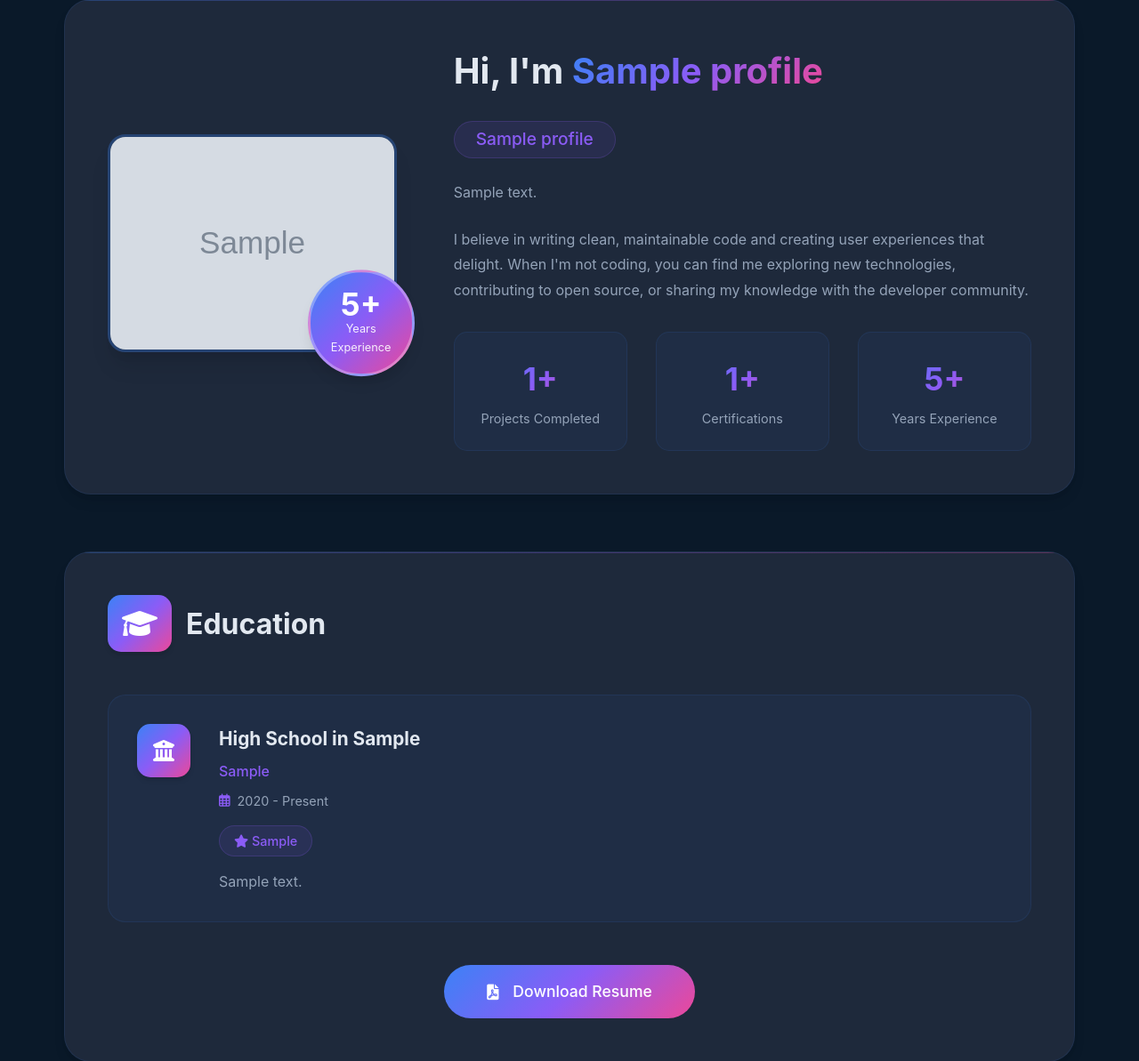
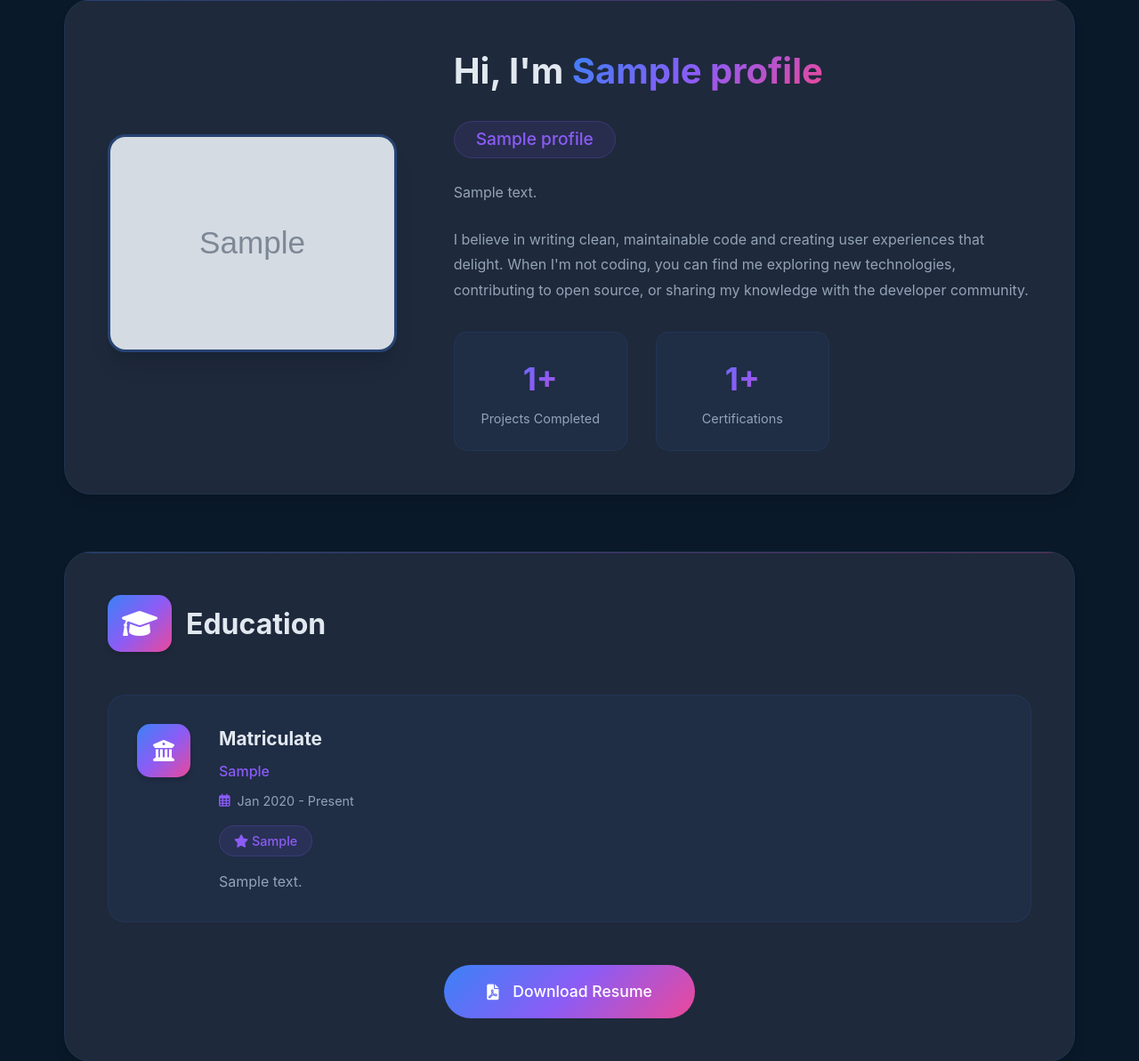
Before and after one commit to shambhavik02/portfolio-project-, a Django app: page /about/ in a window 1280 px wide. Shown: the part 429-1622 px from the top of the page at 89% size. Run offline with Django 5.2, Linux system fonts and the light colour scheme; tables that the repository leaves empty hold one stand-in row (values such as "Sample post"); grey boxes marked "Sample" are stand-in pictures.

Commit message:
update portfolio

```diff
--- a/portfolio_project/main/models.py
+++ b/portfolio_project/main/models.py
@@ -95,17 +95,17 @@ class Certificate(models.Model):
 
 class Education(models.Model):
     DEGREE_CHOICES = [
-        ('high_school', 'High School'),
+        ('matriculate', 'Matriculate'),
+        ('intermediate', 'Intermediate'),
         ('bachelor', 'Bachelor\'s Degree'),
         ('master', 'Master\'s Degree'),
         ('phd', 'PhD'),
         ('diploma', 'Diploma'),
-        ('certificate', 'Certificate'),
     ]
 
     institution = models.CharField(max_length=200)
     degree = models.CharField(max_length=100, choices=DEGREE_CHOICES)
-    field_of_study = models.CharField(max_length=200)
+    field_of_study = models.CharField(max_length=200, blank = True, null = True)
     institution_logo = models.ImageField(upload_to='education/', blank=True, null=True)
     start_date = models.DateField()
     end_date = models.DateField(null=True, blank=True)
@@ -115,7 +115,9 @@ class Education(models.Model):
     order = models.IntegerField(default=0)
 
     def __str__(self):
-        return f"{self.degree} in {self.field_of_study}"
+        if self.field_of_study:
+            return f"{self.degree} in {self.field_of_study}"
+        return self.get_degree_display()
 
     class Meta:
         ordering = ['-start_date']
--- a/portfolio_project/main/views.py
+++ b/portfolio_project/main/views.py
@@ -27,7 +27,6 @@ def about(request):
     profile = Profile.objects.first()
     educations = Education.objects.all()
 
-    # Calculate total experience years (example)
     total_projects = Project.objects.count()
     total_certificates = Certificate.objects.count()
 
--- a/portfolio_project/templates/admin_dashboard/education_add.html
+++ b/portfolio_project/templates/admin_dashboard/education_add.html
@@ -219,18 +219,18 @@
                 <label for="degree">Degree *</label>
                 <select id="degree" name="degree" class="form-control" required>
                     <option value="">Select Degree</option>
-                    <option value="high_school">High School</option>
+                    <option value="matriculate">Matriculate</option>
+                    <option value="intermediate">Intermediate</option>
                     <option value="bachelor">Bachelor's Degree</option>
                     <option value="master">Master's Degree</option>
                     <option value="phd">PhD</option>
                     <option value="diploma">Diploma</option>
-                    <option value="certificate">Certificate</option>
                 </select>
             </div>
 
             <div class="form-group">
                 <label for="field_of_study">Field of Study *</label>
-                <input type="text" id="field_of_study" name="field_of_study" class="form-control" placeholder="e.g., Computer Science" required>
+                <input type="text" id="field_of_study" name="field_of_study" class="form-control" placeholder="e.g., Computer Science">
             </div>
 
             <div class="form-group">
--- a/portfolio_project/templates/admin_dashboard/education_edit.html
+++ b/portfolio_project/templates/admin_dashboard/education_edit.html
@@ -240,18 +240,18 @@
                 <label for="degree">Degree *</label>
                 <select id="degree" name="degree" class="form-control" required>
                     <option value="">Select Degree</option>
-                    <option value="high_school" {% if education.degree == 'high_school' %}selected{% endif %}>High School</option>
+                    <option value="matriculate" {% if education.degree == 'matriculate' %}selected{% endif %}>Matriculate</option>
+                    <option value="intermediate" {% if education.degree == 'intermediate' %}selected{% endif %}>Intermediate</option>
                     <option value="bachelor" {% if education.degree == 'bachelor' %}selected{% endif %}>Bachelor's Degree</option>
                     <option value="master" {% if education.degree == 'master' %}selected{% endif %}>Master's Degree</option>
                     <option value="phd" {% if education.degree == 'phd' %}selected{% endif %}>PhD</option>
                     <option value="diploma" {% if education.degree == 'diploma' %}selected{% endif %}>Diploma</option>
-                    <option value="certificate" {% if education.degree == 'certificate' %}selected{% endif %}>Certificate</option>
                 </select>
             </div>
 
             <div class="form-group">
                 <label for="field_of_study">Field of Study *</label>
-                <input type="text" id="field_of_study" name="field_of_study" class="form-control" value="{{ education.field_of_study }}" required>
+                <input type="text" id="field_of_study" name="field_of_study" class="form-control" value="{{ education.field_of_study }}" >
             </div>
 
             <div class="form-group">
--- a/portfolio_project/templates/main/about.html
+++ b/portfolio_project/templates/main/about.html
@@ -490,14 +490,14 @@
     <div class="bio-section">
         <div class="bio-image">
             {% if profile.about_image %}
-            <img src="{{ profile.about_image.url }}" alt="{{ profile.name }}">
+            <img src="{{ profile.profile_image.url }}" alt="{{ profile.name }}">
             {% else %}
             <img src="https://via.placeholder.com/400x500" alt="{{ profile.name }}">
             {% endif %}
-            <div class="experience-badge">
+            {% comment %} <div class="experience-badge">
                 <span class="number">5+</span>
                 <span class="text">Years Experience</span>
-            </div>
+            </div> {% endcomment %}
         </div>
         <div class="bio-content">
             <h2>Hi, I'm <span>{{ profile.name|default:"Your Name" }}</span></h2>
@@ -511,13 +511,13 @@
                     <div class="stat-label">Projects Completed</div>
                 </div>
                 <div class="stat-item">
-                    <div class="stat-number">{{ total_certificates|default:"20" }}+</div>
+                    <div class="stat-number">{{ total_certificates|default:"2" }}+</div>
                     <div class="stat-label">Certifications</div>
                 </div>
-                <div class="stat-item">
+                {% comment %} <div class="stat-item">
                     <div class="stat-number">5+</div>
                     <div class="stat-label">Years Experience</div>
-                </div>
+                </div> {% endcomment %}
             </div>
         </div>
     </div>
@@ -536,12 +536,12 @@
                     <i class="fas fa-university"></i>
                 </div>
                 <div class="education-content">
-                    <h3>{{ edu.get_degree_display }} in {{ edu.field_of_study }}</h3>
+                    <h3>{{ edu.get_degree_display }}</h3>
                     <div class="institution">{{ edu.institution }}</div>
                     <div class="date">
                         <i class="far fa-calendar-alt"></i>
-                        {{ edu.start_date|date:"Y" }} -
-                        {% if edu.current %}Present{% else %}{{ edu.end_date|date:"Y" }}{% endif %}
+                        {{ edu.start_date|date:"M Y" }} -
+                        {% if edu.current %}Present{% else %}{{ edu.end_date|date:"M Y" }}{% endif %}
                     </div>
                     {% if edu.grade %}
                     <span class="grade"><i class="fas fa-star"></i> {{ edu.grade }}</span>
--- a/portfolio_project/templates/main/home.html
+++ b/portfolio_project/templates/main/home.html
@@ -682,7 +682,7 @@
 <section class="hero">
     <div class="hero-content">
         <div class="hero-text">
-            <span class="greeting">👋 Welcome, I'm</span>
+            <span class="greeting">Welcome, I'm</span>
             <h1>{{ profile.name|default:"Your Name" }}</h1>
             <div class="title">{{ profile.title|default:"Full Stack Developer" }}</div>
             <p class="bio">{{ profile.bio|default:"I create amazing web experiences that make a difference." }}</p>
@@ -766,7 +766,7 @@
                 <h3>{{ project.title }}</h3>
                 <p>{{ project.short_description }}</p>
                 <div class="project-tech">
-                    {% for tech in project.tech_stack.split|slice:":3" %}
+                    {% for tech in project.tech_stack.split|slice:":5" %}
                     <span>{{ tech }}</span>
                     {% endfor %}
                 </div>
```
Also changed, not shown: portfolio_project/media/education/Lovely_Professional_University_logo.png (added), portfolio_project/media/projects/Screenshot_2026-02-26_014413.png (added), portfolio_project/media/projects/Screenshot_2026-02-26_015111.png (added).
